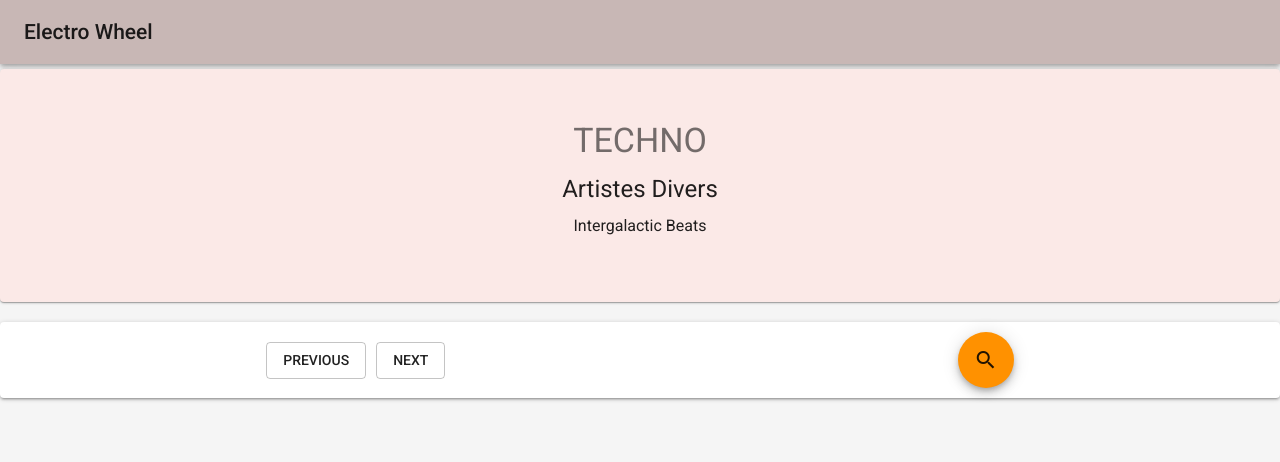
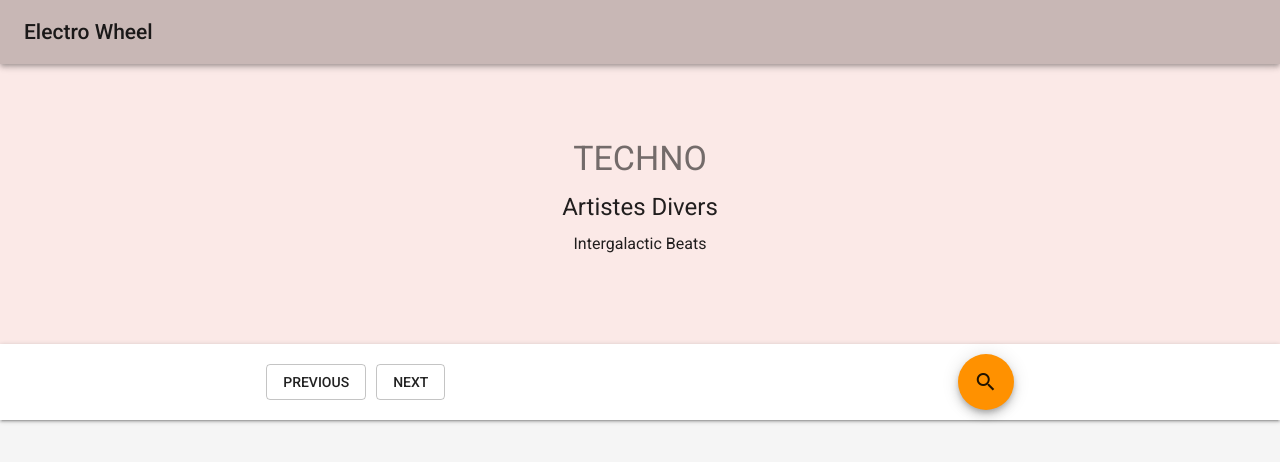
Before and after one commit to MustSee/electro-wheel, a React (Create React App) app: page / in a window 1280 px wide. Shown: the top 462 px of the page. Built offline with nearby package versions, Linux system fonts and the light colour scheme; no server answers.

Commit message:
add some height logic, like in the Kiril app

```diff
--- a/src/App.css
+++ b/src/App.css
@@ -1,5 +1,52 @@
 body {
-  width: 100%;
   margin: 0;
+  padding: 0;
+  user-select : none;
   background-color: #f5f5f5;
 }
+
+/*
+AppBar = 56px jusqu'à 480px width, puis 64px après
+MusicInfo = 232px avec le padding compris
+Buttons = 76px
+Video = l'espace restant !
+ */
+
+.globalContent {
+  height: 100vh;
+  display: flex; /* A permis de passer la AppBar au-dessus de la card ! Enfin ! */
+  flex-direction: column;
+}
+
+/*****************
+**  MUSIC INFO  **
+*****************/
+
+.musicInfoWrapper {
+  height: 35vh;
+  display: flex;
+  flex-direction: column;
+  justify-content: center;
+}
+
+/*****************
+***   BUTTONS  ***
+*****************/
+
+.buttonWrapper {
+  display: flex;
+  justify-content: space-around;
+  align-items: center;
+  padding: 10px;
+}
+
+/*****************
+****   VIDEO   ***
+*****************/
+
+.videoWrapper {
+  display: flex;
+  justify-content: center;
+  align-items: center;
+  height: Calc(100vh - 56px - 35vh - 76px);
+}
--- a/src/App.js
+++ b/src/App.js
@@ -113,6 +113,7 @@ class App extends Component {
 
     return (
       <React.Fragment>
+        <div className="globalContent">
           <AppBar title="Electro Wheel"/>
           <MusicInfo genre={musicGenre}
                      artist={artistName}
@@ -125,6 +126,7 @@ class App extends Component {
           {
             isLoading ? null : <Video videoId={videos[videoIndex].id.videoId}/>
           }
+        </div>
       </React.Fragment>
     );
   }
--- a/src/components/Buttons.js
+++ b/src/components/Buttons.js
@@ -1,17 +1,8 @@
 import React, { Component } from 'react';
 import { Button, Icon, Paper } from '@material-ui/core';
 
-const styles = {
-  buttonWrapper: {
-    display: 'flex',
-    justifyContent: 'space-around',
-    alignItems: 'center',
-    marginTop: '20px',
-    padding: '10px',
-  },
-  prevButton: {
-    marginRight: '10px',
-  }
+const prevButton = {
+  marginRight: '10px'
 };
 
 class Buttons extends Component {
@@ -25,10 +16,10 @@ class Buttons extends Component {
 
   render() {
     return (
-      <Paper style={styles.buttonWrapper}>
+      <Paper className="buttonWrapper" elevation={2} square={true}>
         <div>
           <Button variant="outlined"
-                  style={styles.prevButton}
+                  style={prevButton}
                   onClick={() => this.handleClickOnNextOrPrevious('previous')}>
             Previous
           </Button>
--- a/src/components/MusicInfo.js
+++ b/src/components/MusicInfo.js
@@ -1,11 +1,15 @@
 import React from 'react';
-import { Card, CardContent, Typography, withTheme } from '@material-ui/core';
+import { Paper, CardContent, Typography, withTheme } from '@material-ui/core';
 
 function MusicInfo(props) {
   const { genre, artist, title, theme } = props;
   const primary = theme.palette.primary.main;
   return (
-      <Card position="static" style={{ backgroundColor: primary, marginTop: '5px', padding: '35px 0' }}>
+      <Paper position="static"
+             style={{ backgroundColor: primary}}
+             className="musicInfoWrapper"
+             square={true}
+      >
         <CardContent>
           <Typography variant="display1" gutterBottom align="center">
             {genre.toUpperCase()}
@@ -17,7 +21,7 @@ function MusicInfo(props) {
             {title}
           </Typography>
         </CardContent>
-      </Card>
+      </Paper>
   )
 }
 
--- a/src/components/Video.js
+++ b/src/components/Video.js
@@ -1,16 +1,6 @@
 import React, {Component} from 'react';
 import YouTube from 'react-youtube';
 import { Paper } from '@material-ui/core';
-
-const styles = {
-  videoWrapper: {
-    width: '100%',
-    padding: '25px 0',
-    marginTop: '5px',
-    position: 'fixed',
-    bottom: 50,
-  },
-};
 
 class Video extends Component {
   _onReady = (event) => {
@@ -22,14 +12,14 @@ class Video extends Component {
   render() {
     const videoId = this.props.videoId;
     const opts = {
-      height: 'auto',
+      height: '250px',
       width: '100%',
       playerVars: { // https://developers.google.com/youtube/player_parameters
         autoplay: 1
       }
     };
     return (
-      <Paper style={styles.videoWrapper}>
+      <Paper className="videoWrapper" square={true}>
         <YouTube
           videoId={videoId}
           opts={opts}
```
Lines whose indentation alone changed are shown as unchanged.
